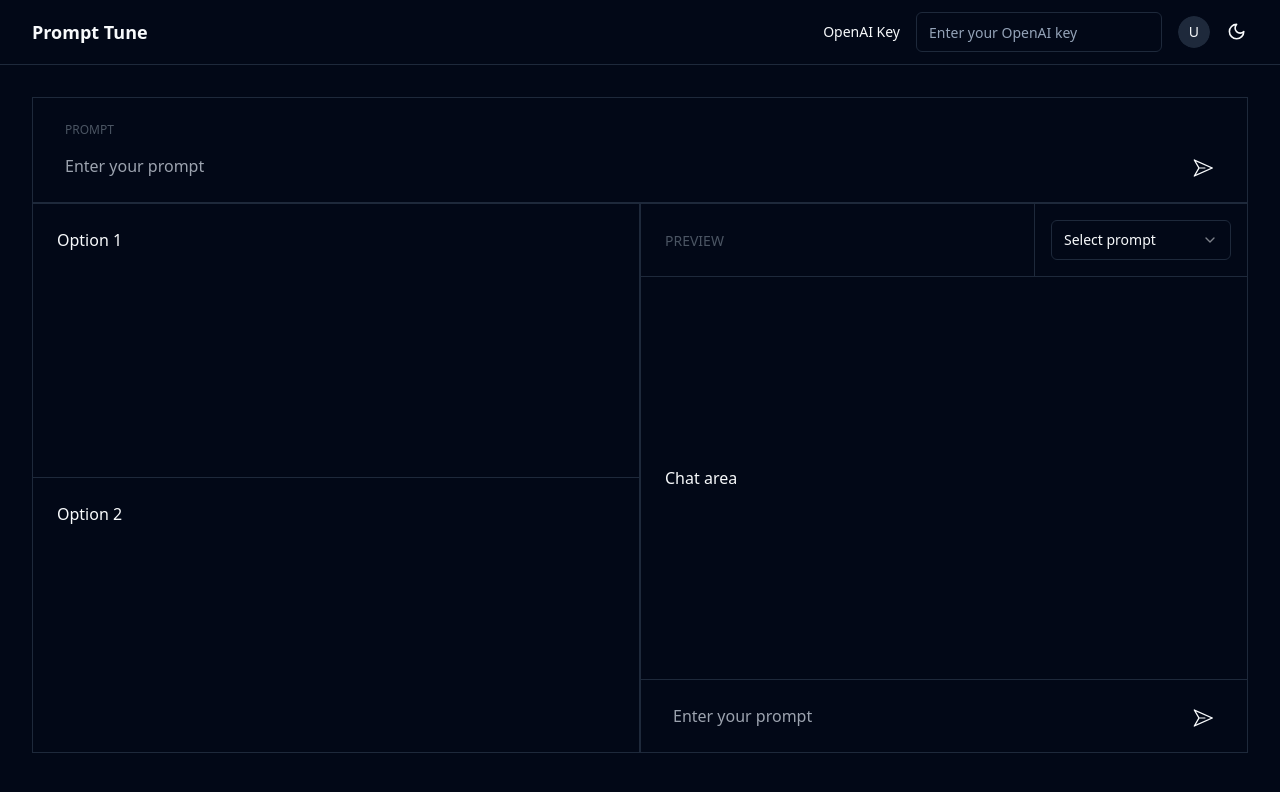
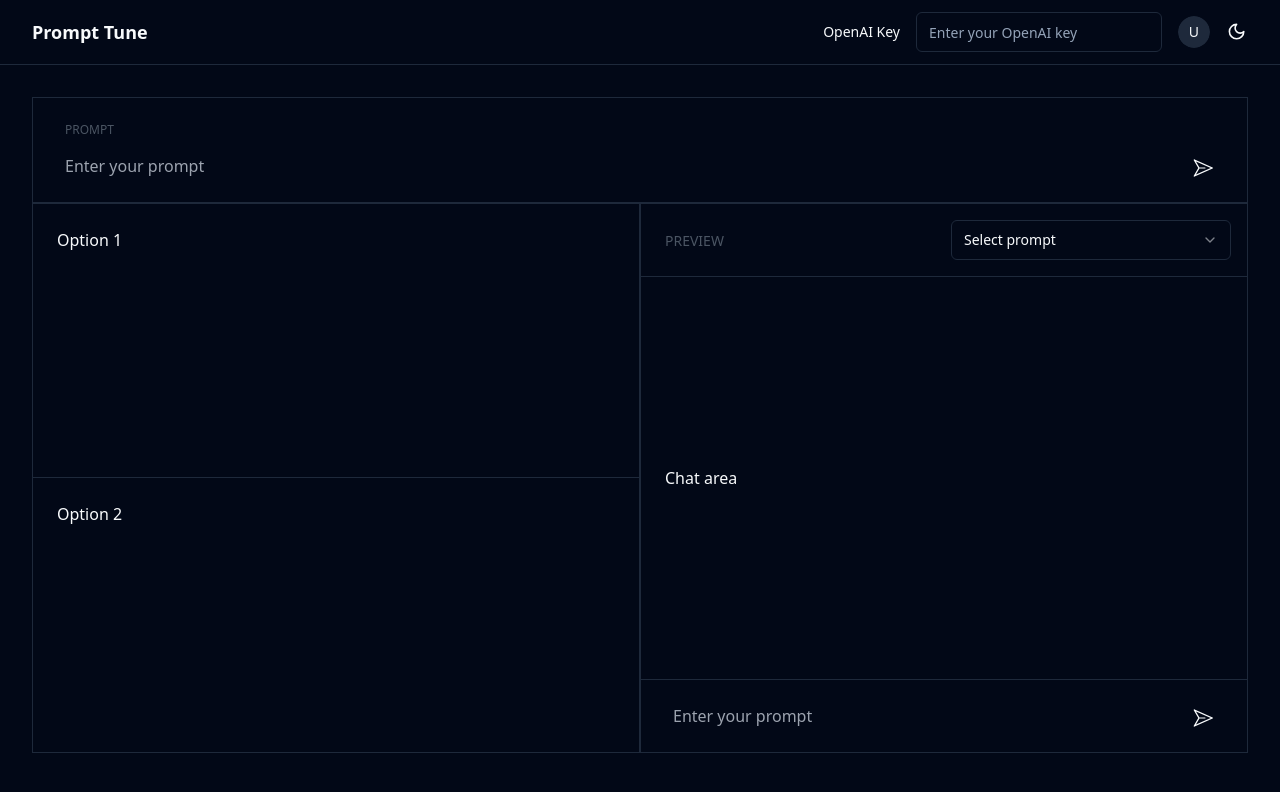
Before and after one commit to Cloud-Code-AI/prompt-tune, a React (Vite) app: page / in a window 1280 px wide. Shown: the top 792 px of the page. Built offline with nearby package versions, Linux system fonts and the light colour scheme.

Commit message:
Small changes

```diff
--- a/src/Tool.jsx
+++ b/src/Tool.jsx
@@ -17,7 +17,7 @@ import {
 const promptData = [
     {
         number: "1",
-        prompt: "Sample prompt 1 Sample prompt 1 Sample prompt 1 Sample prompt 1 Sample prompt 1"
+        prompt: "Sample prompt 1"
     },
     {
         number: "2",
@@ -102,9 +102,9 @@ export default function Tool () {
                             <div className="p-6">
                                 <Label className="text-gray-600">PREVIEW</Label>
                             </div>
-                            <div className="border-l p-4">
+                            <div className="p-4">
                                 <Select>
-                                    <SelectTrigger className="w-[180px]">
+                                    <SelectTrigger className="w-[280px]">
                                         <SelectValue placeholder="Select prompt" />
                                     </SelectTrigger>
                                     <SelectContent className="max-w-sm">
```
